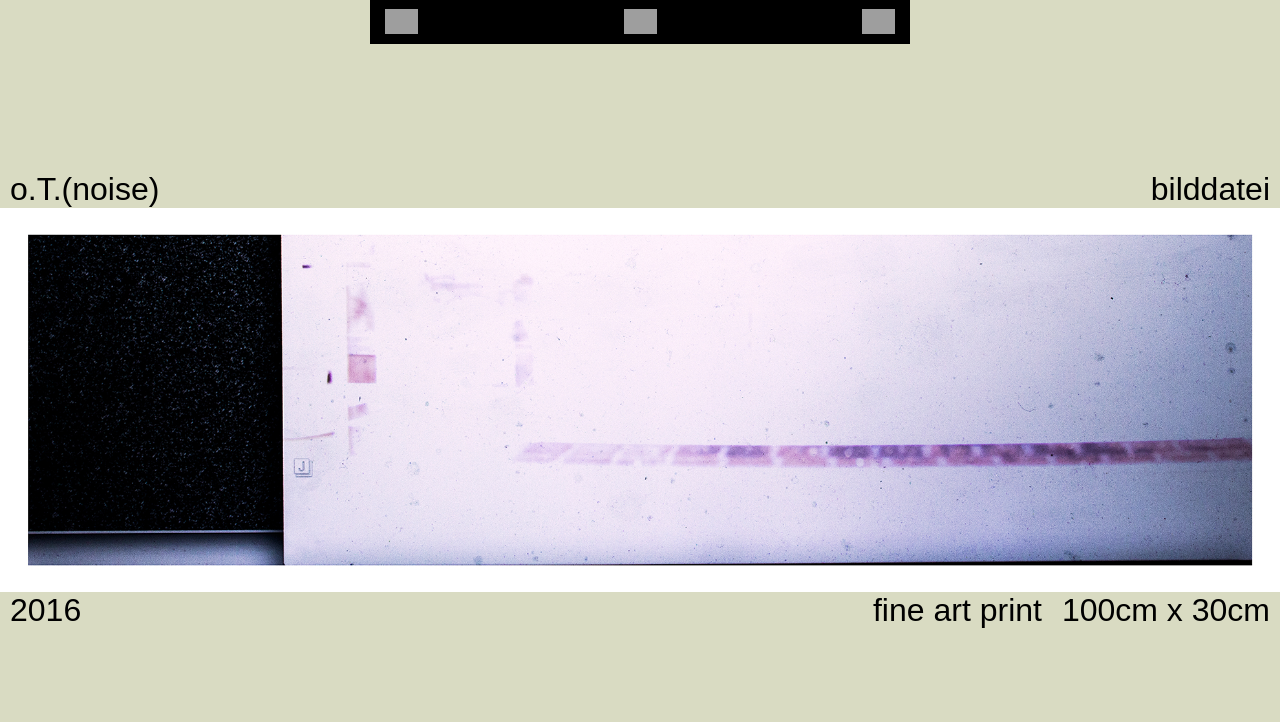
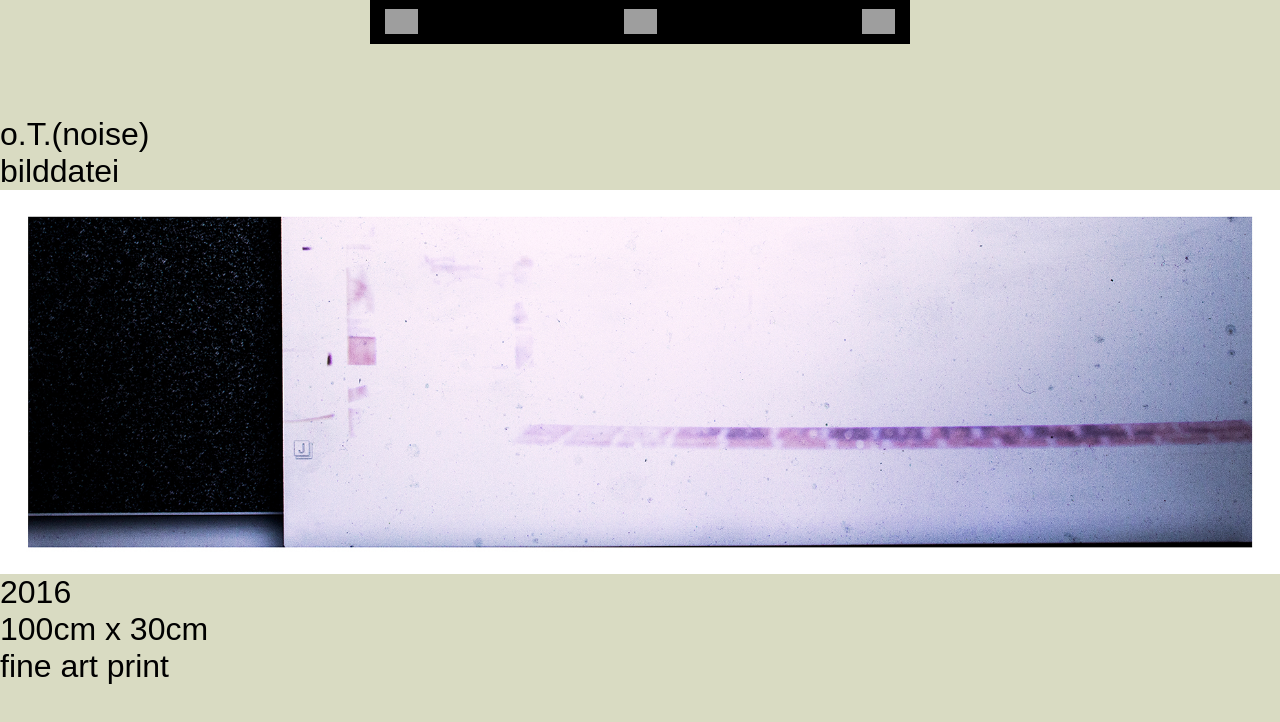
Before and after one commit to mavinbe/2021_kunst_diplom_doku_js, a React (Create React App) app: page /works/ot_noise in a window 1280 px wide. Shown: the top 722 px of the page. Built offline with nearby package versions, Linux system fonts and the light colour scheme; grey boxes are pictures that could not be loaded; a web font is replaced by a local one.

Commit message:
remove fancy meta styling

```diff
--- a/src/component/Media.css
+++ b/src/component/Media.css
@@ -38,22 +38,7 @@
     padding: 10vh 0;
 
 }
-.media_container {
-    float: left;
+
+.meta{
+    padding: 0 10px;
 }
-.media_container img{
-    max-width: 100%;
-}
-
-.meta_name, .meta_comment, .meta_year, .meta_material, .meta_dimensions{
-    padding: 0 10px;
-    float: left ;
-}
-
-.meta_name {
-    font-size: 100%;
-}
-
-.meta_comment, .meta_material, .meta_dimensions{
-    float: right;
-}
```
